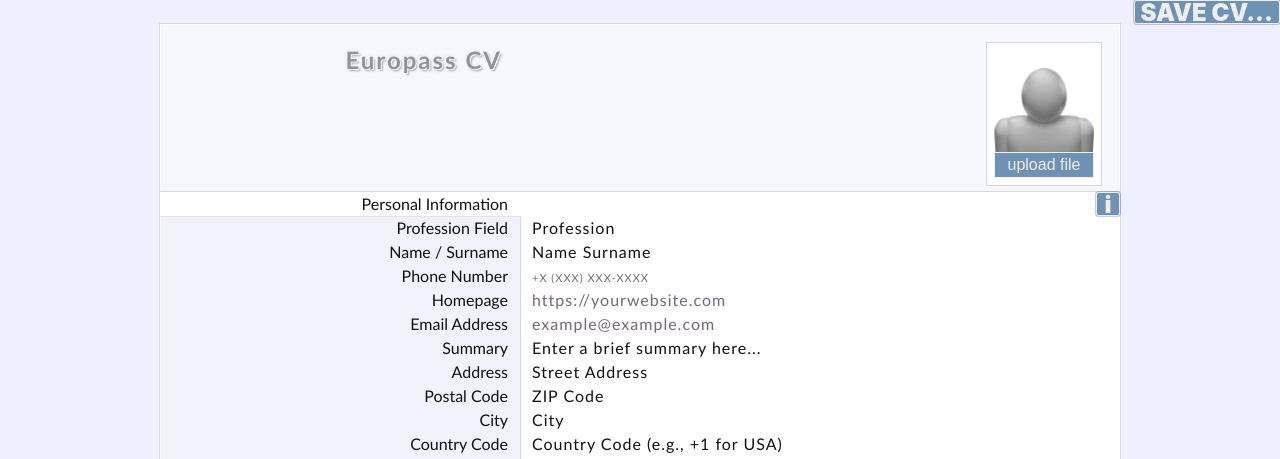
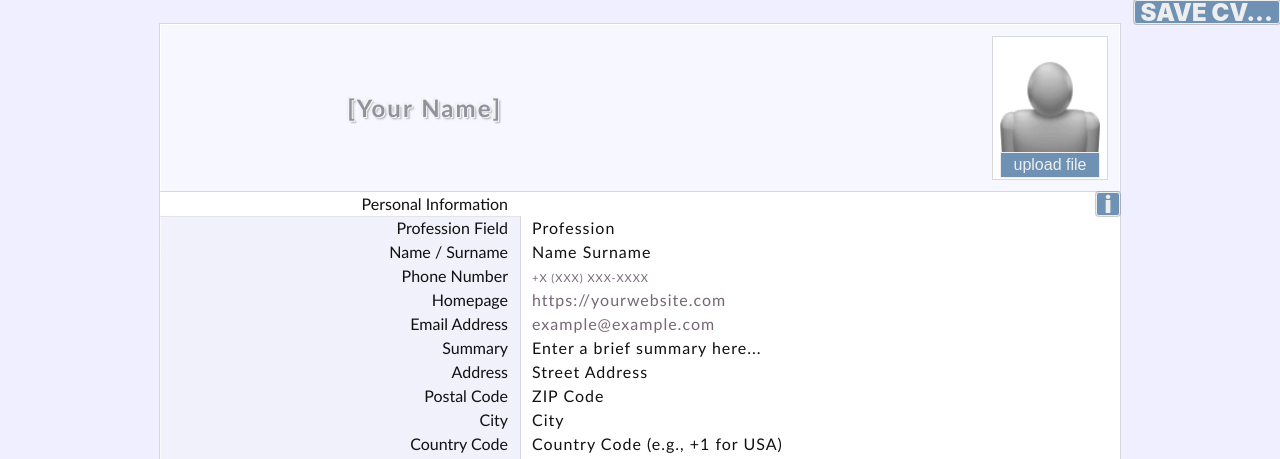
Before and after one commit to KostasSliazas/Europass-Maker-Offline, a plain HTML site: page index.html in a window 1280 px wide. Shown: the top 459 px of the page. Drawn offline with Linux system fonts and the light colour scheme.

Commit message:
Add files via upload

```diff
--- a/index.html
+++ b/index.html
@@ -115,7 +115,7 @@
     }
 
     #photo {
-      padding: 24px;
+      padding: 18px;
       top: 0;
       right: 0;
     }
@@ -177,8 +177,9 @@
     #header .title {
       text-shadow: -1px -1px 0 #f7f7f7, -2px -2px 2px #eee, 1px 1px 0 #f7f7f7, 2px 2px 2px #aaa;
       letter-spacing: 2px;
-      padding: 24px 0;
+      padding: 72px 0;
       position: relative;
+      text-transform: capitalize;
     }
 
     .blokas {
@@ -545,7 +546,7 @@
   <div id="main">
     <div id="header">
       <div id="he" class="left">
-        <h1 class="title">Europass CV</h1>
+        <h1 class="title">[Your Name]</h1>
       </div>
       <div id="photo"><img src="person.png" id="preview" alt=""></div>
     </div>
--- a/re.js
+++ b/re.js
@@ -239,8 +239,13 @@
 
     // Update the document title based on the 'name' element
     const nameElement = document.getElementById('name');
+    const heading = document.getElementById('he');
+
     if (nameElement) {
-      document.title = nameElement.innerText;
+      const name = nameElement.innerText;
+
+      document.title = name;
+      heading.children[0].textContent = name;
       // Convert the object to a string and save it to localStorage
       // localStorage.setItem(nameElement.innerText.replace(/\s+/g, ''), JSON.stringify(jsonData));
     }
@@ -562,9 +567,6 @@ function uploadProgress(e) {
     // Generate the complete HTML document string
     htmlString = `<!DOCTYPE html>\n${htmlString}`;
 
-    // Trigger file download
-    download(ceds + '-' + date, htmlString);
-
     // Call all extraction functions
     // extractSkills();
     // extractLanguages();
@@ -573,6 +575,8 @@ function uploadProgress(e) {
     extractWorkExperience();
     extractEducation();
     exportToJson(jsonData, ceds + '-' + date + '.json');
+    // Trigger file download
+    download(ceds + '-' + date, htmlString);
   }
 
   function download(fileName, html) {
--- a/style.css
+++ b/style.css
@@ -99,8 +99,8 @@ input[type="file"] {
   position: absolute;
   margin: 0;
   padding: 0;
-  bottom: 32px;
-  left: 26px;
+  bottom: 20px;
+  left: 20px;
   width: 98px;
   height: 24px;
   text-align: center;
```
